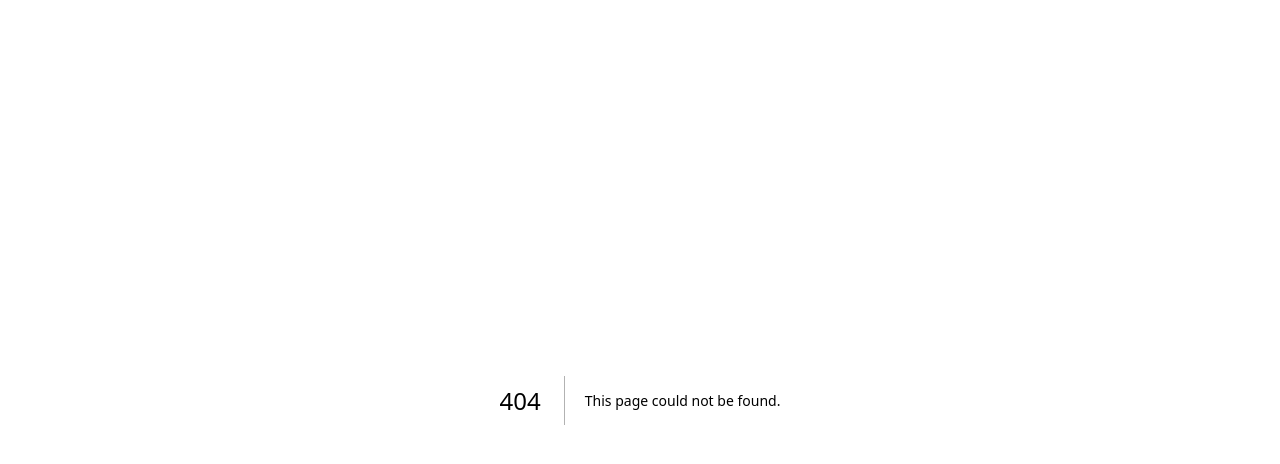
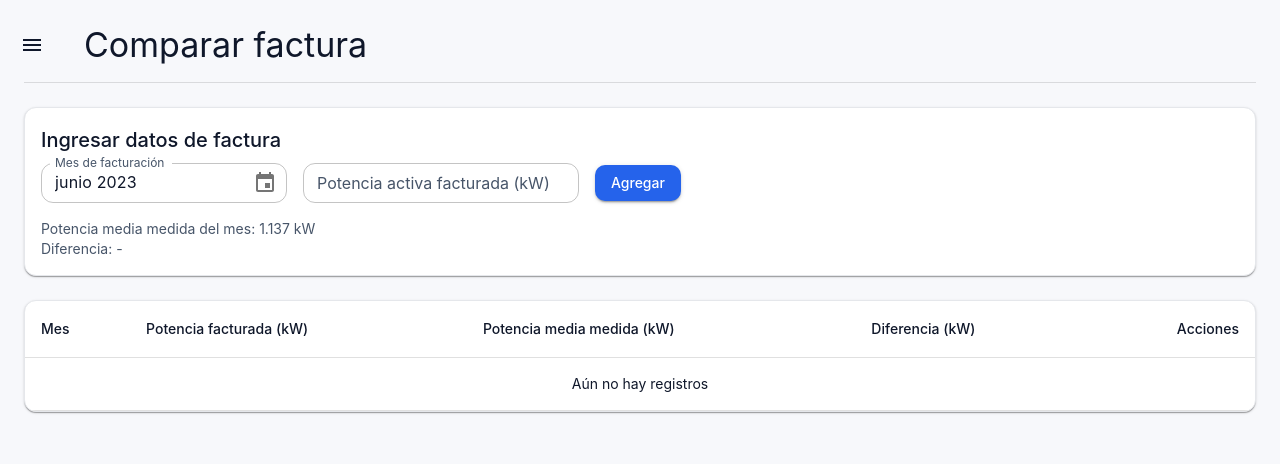
Before and after one commit to ASoledad0303/monitoreoIot, a Next.js app: page /factura in a window 1280 px wide. Before the commit this address had no page. Shown: the top 464 px of the page. Built offline with nearby package versions, Linux system fonts and the light colour scheme.

Commit message:
Comparar factura

```diff
--- /dev/null
+++ b/src/app/factura/page.tsx
@@ -0,0 +1,207 @@
+'use client';
+
+import React, { useMemo, useState } from 'react';
+import {
+  Box,
+  Typography,
+  Paper,
+  Grid,
+  Button,
+  Divider,
+  TextField,
+  Table,
+  TableBody,
+  TableCell,
+  TableContainer,
+  TableHead,
+  TableRow
+} from '@mui/material';
+import MainMenu from '@/components/MainMenu';
+import { LocalizationProvider } from '@mui/x-date-pickers/LocalizationProvider';
+import { AdapterDateFns } from '@mui/x-date-pickers/AdapterDateFns';
+import { DatePicker } from '@mui/x-date-pickers/DatePicker';
+import { es } from 'date-fns/locale';
+
+// Mock de consumo diario (similar al usado en reportes) para junio 2023
+interface ConsumoDia {
+  fecha: string; // YYYY-MM-DD
+  potencia: number; // W promedio del día
+}
+
+const mockConsumoJunio: ConsumoDia[] = [
+  { fecha: '2023-06-01', potencia: 1146.6 },
+  { fecha: '2023-06-02', potencia: 1077.0 },
+  { fecha: '2023-06-03', potencia: 1216.6 },
+  { fecha: '2023-06-04', potencia: 1100.5 },
+  { fecha: '2023-06-05', potencia: 1053.6 },
+  { fecha: '2023-06-06', potencia: 1170.2 },
+  { fecha: '2023-06-07', potencia: 1193.4 }
+];
+
+interface RegistroFactura {
+  id: string;
+  mesISO: string; // YYYY-MM
+  potenciaFacturadaKW: number;
+  potenciaMediaMedidaKW: number | null;
+  diferenciaKW: number | null;
+}
+
+export default function CompararFactura() {
+  const [mes, setMes] = useState<Date | null>(new Date(2023, 5, 1)); // junio 2023
+  const [potenciaFacturadaKW, setPotenciaFacturadaKW] = useState<string>('');
+  const [registros, setRegistros] = useState<RegistroFactura[]>([]);
+  const [editId, setEditId] = useState<string | null>(null);
+
+  const mesISO = useMemo(() => {
+    if (!mes) return '';
+    const year = mes.getFullYear();
+    const month = `${mes.getMonth() + 1}`.padStart(2, '0');
+    return `${year}-${month}`;
+  }, [mes]);
+
+  // Calcula la potencia media del mes seleccionado usando mocks (kW)
+  const potenciaMediaMesKW = useMemo(() => {
+    if (!mes) return null;
+    const year = mes.getFullYear();
+    const month = `${mes.getMonth() + 1}`.padStart(2, '0');
+    const dias = mockConsumoJunio.filter((d) => d.fecha.startsWith(`${year}-${month}`));
+    if (dias.length === 0) {
+      return null; // no hay datos para el mes seleccionado
+    }
+    const promedioW = dias.reduce((sum, d) => sum + d.potencia, 0) / dias.length;
+    return parseFloat((promedioW / 1000).toFixed(3)); // kW
+  }, [mes]);
+
+  const limpiarFormulario = () => {
+    setPotenciaFacturadaKW('');
+    setEditId(null);
+  };
+
+  const onAgregarActualizar = () => {
+    const valorNum = parseFloat(potenciaFacturadaKW);
+    if (isNaN(valorNum) || valorNum < 0) return;
+
+    const diferencia = potenciaMediaMesKW != null ? parseFloat((valorNum - potenciaMediaMesKW).toFixed(3)) : null;
+
+    if (editId) {
+      setRegistros((prev) => prev.map((r) => (r.id === editId ? { ...r, mesISO, potenciaFacturadaKW: valorNum, potenciaMediaMedidaKW: potenciaMediaMesKW, diferenciaKW: diferencia } : r)));
+    } else {
+      const nuevo: RegistroFactura = {
+        id: `${mesISO}-${Date.now()}`,
+        mesISO,
+        potenciaFacturadaKW: valorNum,
+        potenciaMediaMedidaKW: potenciaMediaMesKW,
+        diferenciaKW: diferencia
+      };
+      setRegistros((prev) => [nuevo, ...prev]);
+    }
+    limpiarFormulario();
+  };
+
+  const onEliminar = (id: string) => {
+    setRegistros((prev) => prev.filter((r) => r.id !== id));
+  };
+
+  const onEditar = (id: string) => {
+    const r = registros.find((x) => x.id === id);
+    if (!r) return;
+    const [year, month] = r.mesISO.split('-').map((x) => parseInt(x, 10));
+    setMes(new Date(year, month - 1, 1));
+    setPotenciaFacturadaKW(r.potenciaFacturadaKW.toString());
+    setEditId(id);
+  };
+
+  return (
+    <Box sx={{ p: 3 }}>
+      <Box sx={{ display: 'flex', alignItems: 'center', mb: 2 }}>
+        <Box sx={{ mr: 2 }}>
+          <MainMenu />
+        </Box>
+        <Typography variant="h4">Comparar factura</Typography>
+      </Box>
+      <Divider sx={{ mb: 3 }} />
+
+      <Paper sx={{ p: 2, mb: 3 }}>
+        <Typography variant="h6" gutterBottom>
+          Ingresar datos de factura
+        </Typography>
+        <LocalizationProvider dateAdapter={AdapterDateFns} adapterLocale={es}>
+          <Grid container spacing={2} alignItems="center">
+            <Grid item xs={12} sm={4}>
+              <DatePicker
+                label="Mes de facturación"
+                value={mes}
+                onChange={(newValue) => setMes(newValue)}
+                views={["year", "month"]}
+                slotProps={{ textField: { fullWidth: true, size: 'small' } }}
+                minDate={new Date(2020, 0, 1)}
+                maxDate={new Date(2025, 11, 31)}
+              />
+            </Grid>
+            <Grid item xs={12} sm={4}>
+              <TextField
+                label="Potencia activa facturada (kW)"
+                value={potenciaFacturadaKW}
+                onChange={(e) => setPotenciaFacturadaKW(e.target.value)}
+                type="number"
+                inputProps={{ step: '0.01', min: '0' }}
+                fullWidth
+                size="small"
+              />
+            </Grid>
+            <Grid item xs={12} sm={4}>
+              <Button variant="contained" onClick={onAgregarActualizar} fullWidth>
+                {editId ? 'Actualizar' : 'Agregar'}
+              </Button>
+            </Grid>
+          </Grid>
+        </LocalizationProvider>
+
+        <Box sx={{ mt: 2, color: 'text.secondary' }}>
+          <Typography variant="body2">
+            Potencia media medida del mes: {potenciaMediaMesKW != null ? `${potenciaMediaMesKW} kW` : 'Sin datos'}
+          </Typography>
+          <Typography variant="body2">
+            Diferencia: {potenciaMediaMesKW != null && potenciaFacturadaKW ? `${(parseFloat(potenciaFacturadaKW) - potenciaMediaMesKW).toFixed(3)} kW` : '-'}
+          </Typography>
+        </Box>
+      </Paper>
+
+      <Paper sx={{ width: '100%', overflow: 'hidden' }}>
+        <TableContainer>
+          <Table aria-label="tabla comparar factura">
+            <TableHead>
+              <TableRow>
+                <TableCell>Mes</TableCell>
+                <TableCell>Potencia facturada (kW)</TableCell>
+                <TableCell>Potencia media medida (kW)</TableCell>
+                <TableCell>Diferencia (kW)</TableCell>
+                <TableCell align="right">Acciones</TableCell>
+              </TableRow>
+            </TableHead>
+            <TableBody>
+              {registros.length === 0 ? (
+                <TableRow>
+                  <TableCell colSpan={5} align="center">Aún no hay registros</TableCell>
+                </TableRow>
+              ) : (
+                registros.map((r) => (
+                  <TableRow key={r.id} hover>
+                    <TableCell>{r.mesISO}</TableCell>
+                    <TableCell>{r.potenciaFacturadaKW.toFixed(3)}</TableCell>
+                    <TableCell>{r.potenciaMediaMedidaKW != null ? r.potenciaMediaMedidaKW.toFixed(3) : '-'}</TableCell>
+                    <TableCell>{r.diferenciaKW != null ? r.diferenciaKW.toFixed(3) : '-'}</TableCell>
+                    <TableCell align="right">
+                      <Button size="small" variant="outlined" sx={{ mr: 1 }} onClick={() => onEditar(r.id)}>Editar</Button>
+                      <Button size="small" color="error" variant="outlined" onClick={() => onEliminar(r.id)}>Eliminar</Button>
+                    </TableCell>
+                  </TableRow>
+                ))
+              )}
+            </TableBody>
+          </Table>
+        </TableContainer>
+      </Paper>
+    </Box>
+  );
+}
```
